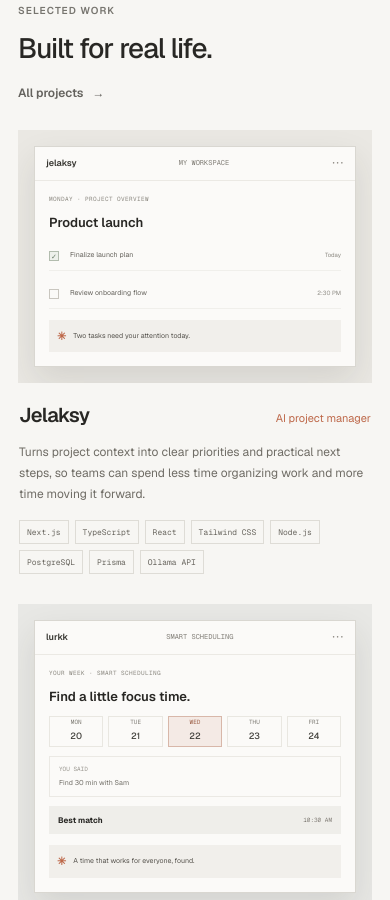
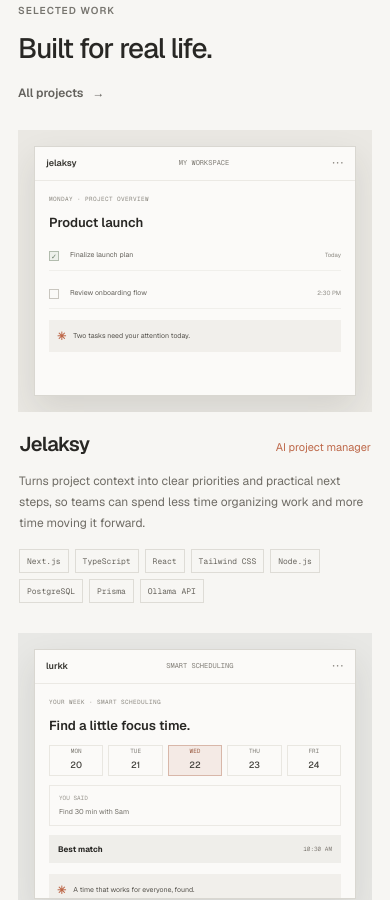
Before and after one commit to x-FrizBy-x/oleksandr_gordieiev, a Next.js app: page / in a window 390 px wide. Shown: the part 1020-1920 px from the top of the page. Built offline with nearby package versions, Linux system fonts and the light colour scheme.

Commit message:
Hotfixed the Education page

```diff
--- a/app/education/page.tsx
+++ b/app/education/page.tsx
@@ -21,7 +21,7 @@
   {
     number: "3",
     title: "Odessa Lyceum № 117",
-    description: "Finished the secondary education with honors. (2018 - 2024)",
+    description: "Finished the secondary education with honors. (2014 - 2024)",
     topics: "Mathematics · Physics · English · Chemistry",
   },
 ];
--- a/app/globals.css
+++ b/app/globals.css
@@ -90,8 +90,10 @@
 .project-grid { display: grid; grid-template-columns: repeat(2, minmax(0, 1fr)); gap: 24px; }
 .project-card { min-width: 0; animation: rise-in 550ms both; }
 .project-preview { position: relative; display: grid; min-height: 260px; place-items: center; overflow: hidden; padding: 23px; background: #eae8e3; background-image: radial-gradient(#cecbc3 0.6px, transparent 0.6px); background-size: 14px 14px; }
+.home-work .project-preview { min-height: 296px; }
 .project-card:nth-child(2) .project-preview { background-color: #e8e8e5; }
 .preview-panel { position: relative; width: min(390px, 100%); overflow: hidden; border: 1px solid #d9d7d1; background: #fbfaf8; box-shadow: 0 14px 32px rgba(44, 42, 36, .11); }
+.home-work .preview-panel { height: 250px; }
 .preview-topbar { display: flex; height: 34px; align-items: center; justify-content: space-between; padding: 0 11px; border-bottom: 1px solid #ebe9e4; color: #827f78; font-family: var(--font-mono); font-size: 7px; }
 .preview-brand { color: #373631; font-family: var(--font-body); font-size: 9px; font-weight: 600; }
 .preview-body { display: grid; gap: 9px; padding: 14px; }
@@ -190,6 +192,7 @@
   .section-heading h2 { font-size: 28px; }
   .project-grid { grid-template-columns: 1fr; gap: 30px; }
   .project-preview, .work-page .project-preview { min-height: 250px; padding: 16px; }
+  .home-work .project-preview { min-height: 282px; }
   .project-title-row h3 { font-size: 20px; }
   .note-inner { min-height: 170px; align-items: flex-start; justify-content: center; flex-direction: column; gap: 16px; padding-block: 26px; }
   .note-inner p { font-size: 28px; }
```
